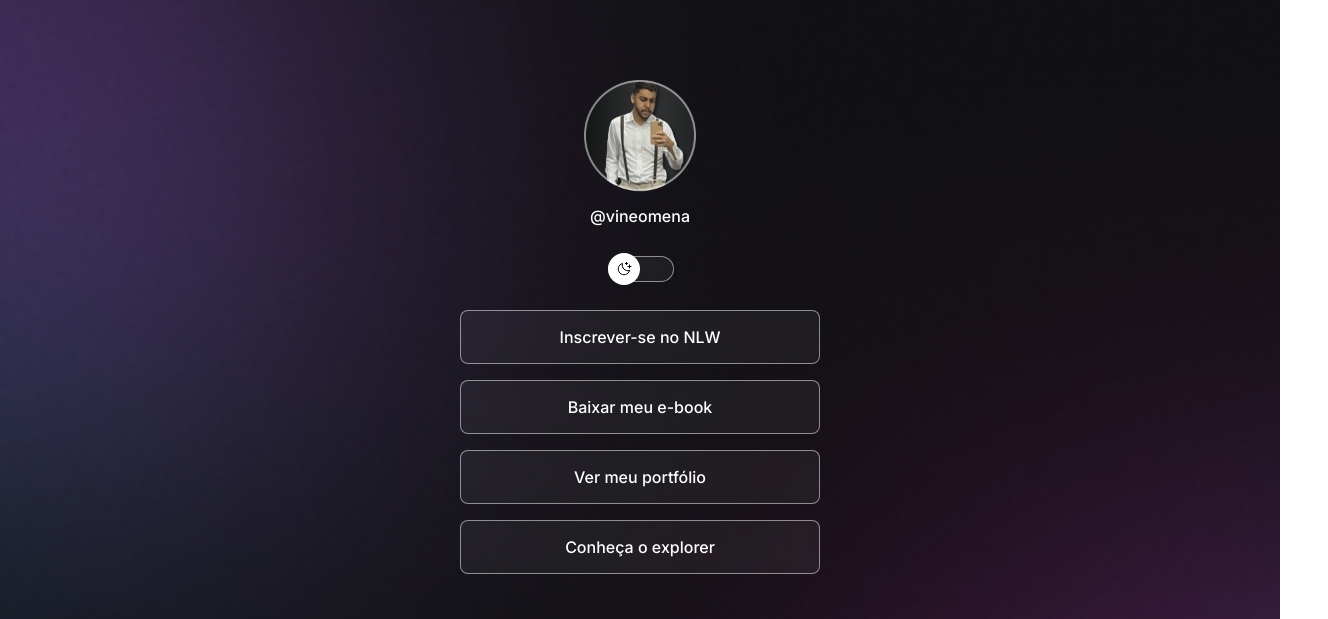
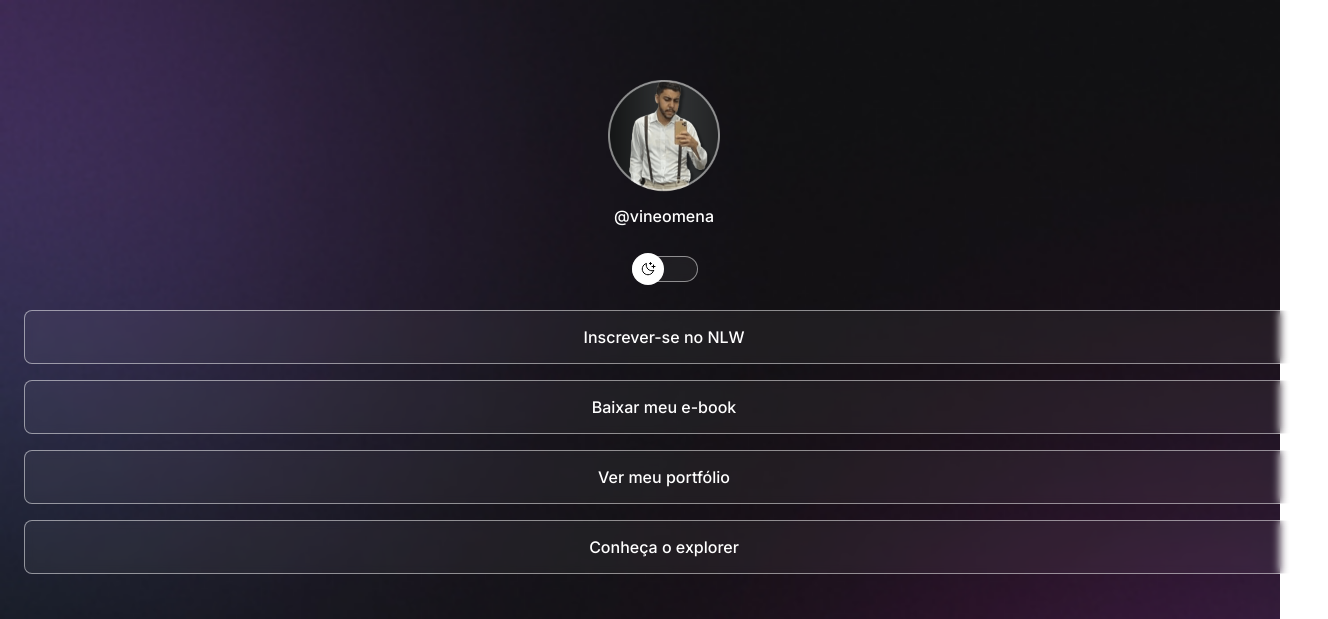
Before and after one commit to OmenaMarcos/projeto, a plain HTML site: page index.html in a window 1280 px wide. Shown: the top 619 px of the page, 1328 px wide, since content can reach past the window. Drawn offline with nearby package versions, Linux system fonts and the light colour scheme.

Commit message:
ajust container width

```diff
--- a/index.html
+++ b/index.html
@@ -39,7 +39,7 @@
             </li>
 
             <li>
-                <a href="https://github.com/OmenaMarcos">Ver meu portfólio</a>
+                <a href="https://github.com/OmenaMarcos?tab=repositories">Ver meu portfólio</a>
             </li>
 
             <li>
--- a/style.css
+++ b/style.css
@@ -35,7 +35,8 @@ body * {
 }
 
 #container {
-    width: 360px;
+    width: 100%;
+    max-width: 588;
     margin: 56px auto 0px;
     padding: 0 24px;
 }
```
